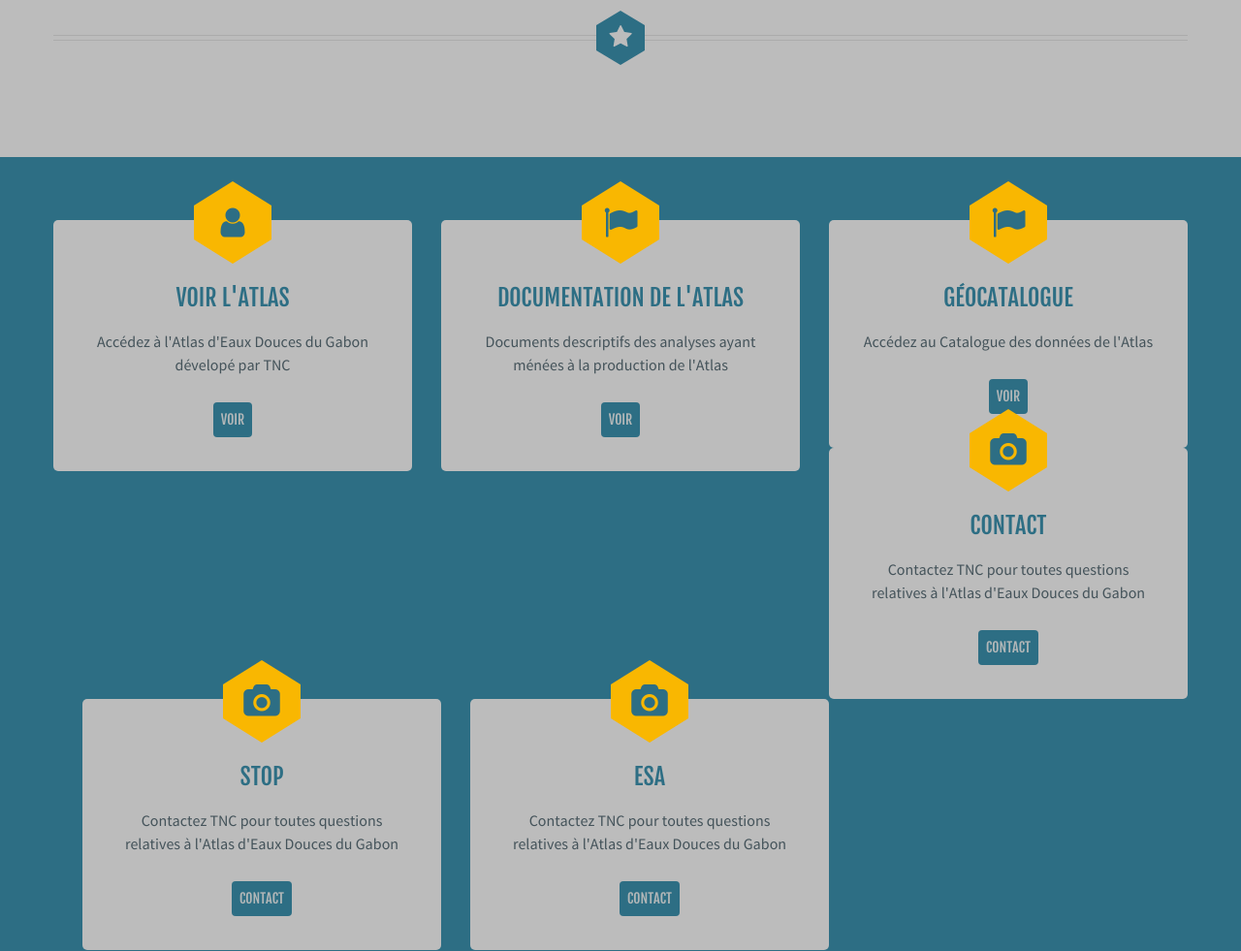
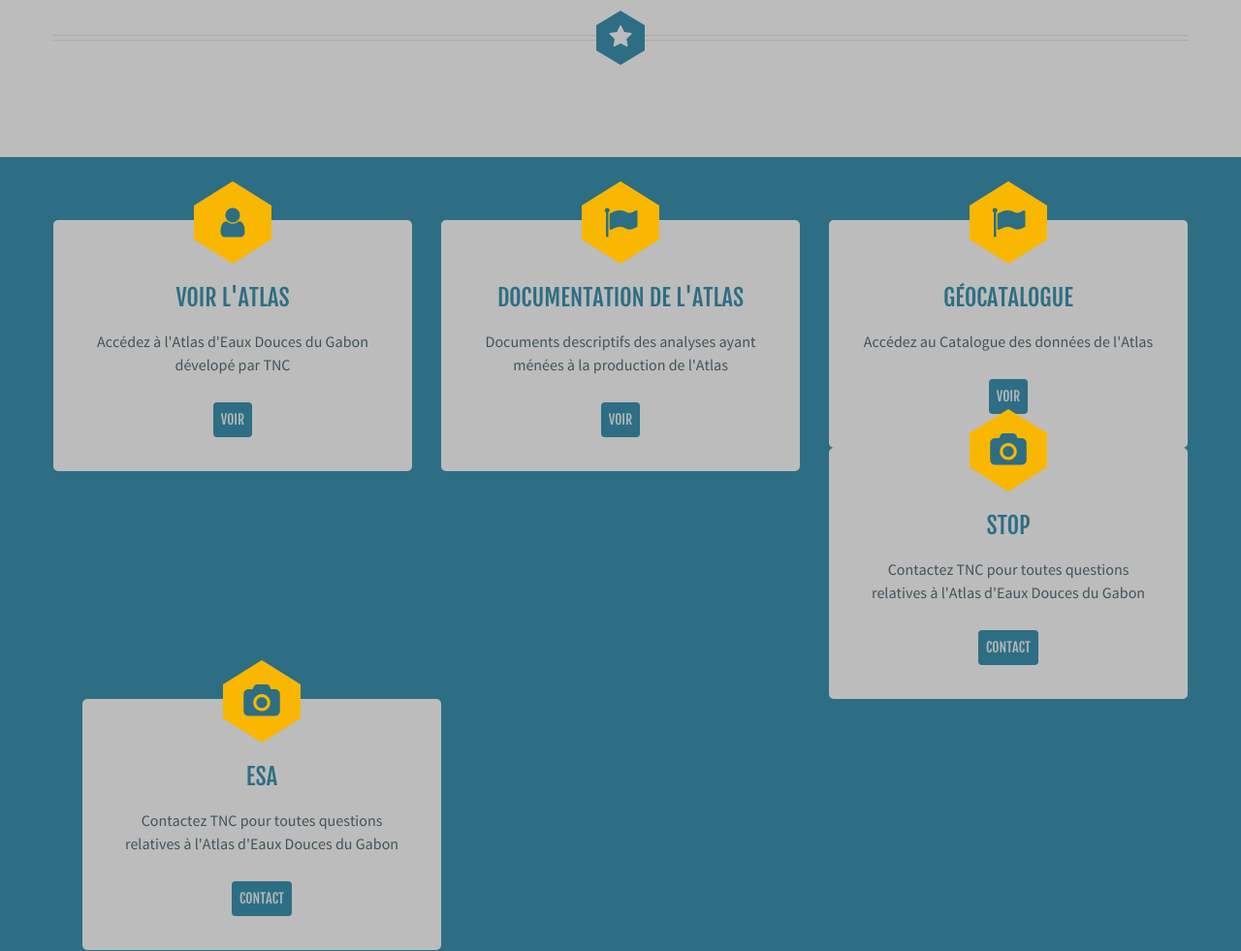
Before and after one commit to emmanuel-tnc/GWFA, a plain HTML site: page Maplist.html in a window 1280 px wide. Shown: the part 119-1100 px from the top of the page at 97% size. Drawn offline with Linux system fonts and the light colour scheme.

Commit message:
Update Maplist.html

```diff
--- a/Maplist.html
+++ b/Maplist.html
@@ -107,17 +107,6 @@
                                     <h1>géoCatalogue</h1>
                                     <p>Accédez au Catalogue des données de l'Atlas<br></p>
                                     <a href="#myModal" role="button" class="btn" data-toggle="modal">Voir</a>
-                                </div>
-                            </div>
-
-                            <div class="span4">
-                                <div class="block">
-                                    <div class="icon">
-                                    <i class="fw-icon-camera"></i>
-                                    </div>
-                                    <h1>Contact</h1>
-                                    <p>Contactez TNC pour toutes questions relatives à l'Atlas d'Eaux Douces du Gabon</p>
-                                    <a href="#myModal" role="button" class="btn" data-toggle="modal">Contact</a>
                                 </div>
                             </div>
 
```
